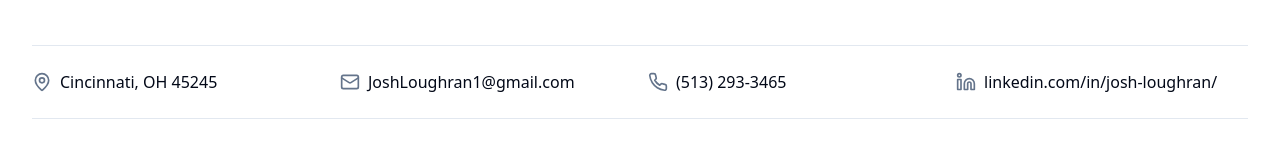
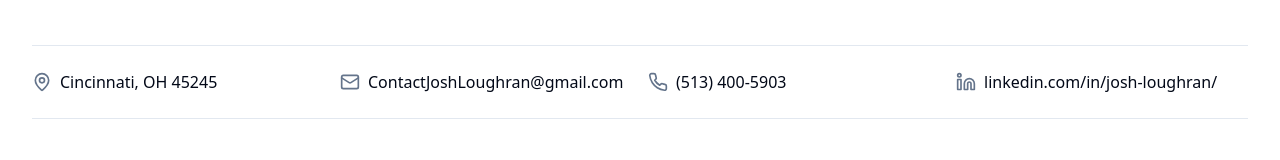
Before and after one commit to 4eyedRaven/portfolio, a Next.js app: page / in a window 1280 px wide. Shown: the part 572-732 px from the top of the page. Built offline with nearby package versions, Linux system fonts and the light colour scheme; no server answers.

Commit message:
Update contact information and project title in localization files

```diff
--- a/locales/ar.json
+++ b/locales/ar.json
@@ -27,8 +27,8 @@
   },
   "contactInfo": {
     "location": "Cincinnati, OH 45245",
-      "email": "JoshLoughran1@gmail.com",
-      "phone": "(513) 293-3465",
+    "email": "ContactJoshLoughran@gmail.com",
+    "phone": "(513) 400-5903",
     "linkedin": "linkedin.com/in/josh-loughran/"
   },
   "experience": {
@@ -132,11 +132,11 @@
     "title": "المشاريع والمساهمات",
     "projectsList": [
       {
-          "title": "تطبيق تجميع الطلاب",
-          "description": "تطبيق ويب مطور باستخدام React و Node.js يساعد المعلمين في إدارة الفصول الدراسية وتكوين مجموعات طلاب متوازنة.",
+        "title": "Random Roster",
+        "description": "تطبيق ويب مطور باستخدام React و Node.js يساعد المعلمين في إدارة الفصول الدراسية وتوليد قوائم عشوائية متوازنة للطلاب.",
         "category": "تطبيق ويب",
-          "buttonText": "عرض مباشر",
-          "imageAlt": "تطبيق تجميع الطلاب",
+        "buttonText": "زيارة Random Roster",
+        "imageAlt": "Random Roster",
         "imageUrl": "/student-grouping-app-thumbnail.jpg"
       },
       {
@@ -201,8 +201,8 @@
     "contactInfoTitle": "معلومات الاتصال",
     "downloadResumeTitle": "تنزيل السيرة الذاتية",
     "contactDetails": {
-        "email": "JoshLoughran1@gmail.com",
-        "phone": "(513) 293-3465",
+      "email": "ContactJoshLoughran@gmail.com",
+      "phone": "(513) 400-5903",
       "linkedin": "linkedin.com/in/josh-loughran/",
       "github": "github.com/4eyedRaven"
     },
--- a/locales/de.json
+++ b/locales/de.json
@@ -27,8 +27,8 @@
   },
   "contactInfo": {
     "location": "Cincinnati, OH 45245",
-      "email": "JoshLoughran1@gmail.com",
-      "phone": "(513) 293-3465",
+    "email": "ContactJoshLoughran@gmail.com",
+    "phone": "(513) 400-5903",
     "linkedin": "linkedin.com/in/josh-loughran/"
   },
   "experience": {
@@ -132,11 +132,11 @@
     "title": "Projekte & Beiträge",
     "projectsList": [
       {
-          "title": "Studentengruppierungs-App",
-          "description": "Entwickelte eine Webanwendung mit React und Node.js, die Pädagogen dabei unterstützt, Klassen zu verwalten und ausgewogene Studentengruppen zu erstellen.",
+        "title": "Random Roster",
+        "description": "Entwickelte eine Webanwendung mit React und Node.js, die Pädagogen dabei unterstützt, Klassen zu verwalten und zufällige, ausgewogene Gruppen von Studierenden zu erstellen.",
         "category": "Webanwendung",
-          "buttonText": "Live-Demo",
-          "imageAlt": "Studentengruppierungs-App",
+        "buttonText": "Random Roster besuchen",
+        "imageAlt": "Random Roster",
         "imageUrl": "/student-grouping-app-thumbnail.jpg"
       },
       {
@@ -201,8 +201,8 @@
     "contactInfoTitle": "Kontaktinformationen",
     "downloadResumeTitle": "Lade meinen Lebenslauf herunter",
     "contactDetails": {
-        "email": "JoshLoughran1@gmail.com",
-        "phone": "(513) 293-3465",
+      "email": "ContactJoshLoughran@gmail.com",
+      "phone": "(513) 400-5903",
       "linkedin": "linkedin.com/in/josh-loughran/",
       "github": "github.com/4eyedRaven"
     },
--- a/locales/en.json
+++ b/locales/en.json
@@ -27,8 +27,8 @@
     },
     "contactInfo": {
       "location": "Cincinnati, OH 45245",
-      "email": "JoshLoughran1@gmail.com",
-      "phone": "(513) 293-3465",
+      "email": "ContactJoshLoughran@gmail.com",
+      "phone": "(513) 400-5903",
       "linkedin": "linkedin.com/in/josh-loughran/"
     },
     "experience": {
@@ -132,11 +132,11 @@
       "title": "Projects & Contributions",
       "projectsList": [
         {
-          "title": "Student Grouping App",
+          "title": "Random Roster",
           "description": "Developed a web application using React and Node.js, enabling educators to manage classes and generate balanced student groups.",
           "category": "Web Application",
-          "buttonText": "Live Demo",
-          "imageAlt": "Student Grouping App",
+          "buttonText": "Visit Random Roster",
+          "imageAlt": "Random Roster",
           "imageUrl": "/student-grouping-app-thumbnail.jpg"
         },
         {
@@ -201,8 +201,8 @@
       "contactInfoTitle": "Contact Information",
       "downloadResumeTitle": "Download My Resume",
       "contactDetails": {
-        "email": "JoshLoughran1@gmail.com",
-        "phone": "(513) 293-3465",
+        "email": "ContactJoshLoughran@gmail.com",
+        "phone": "(513) 400-5903",
         "linkedin": "linkedin.com/in/josh-loughran/",
         "github": "github.com/4eyedRaven"
       },
--- a/locales/es.json
+++ b/locales/es.json
@@ -27,8 +27,8 @@
   },
   "contactInfo": {
     "location": "Cincinnati, OH 45245",
-      "email": "JoshLoughran1@gmail.com",
-      "phone": "(513) 293-3465",
+    "email": "ContactJoshLoughran@gmail.com",
+    "phone": "(513) 400-5903",
     "linkedin": "linkedin.com/in/josh-loughran/"
   },
   "experience": {
@@ -132,11 +132,11 @@
     "title": "Proyectos y Contribuciones",
     "projectsList": [
       {
-          "title": "Aplicación de Agrupación de Estudiantes",
-          "description": "Desarrolló una aplicación web utilizando React y Node.js, permitiendo a los educadores gestionar clases y generar grupos de estudiantes equilibrados.",
+        "title": "Random Roster",
+        "description": "Desarrolló una aplicación web utilizando React y Node.js, permitiendo a los educadores gestionar clases y generar listas aleatorias equilibradas de estudiantes.",
         "category": "Aplicación Web",
-          "buttonText": "Demo en Vivo",
-          "imageAlt": "Aplicación de Agrupación de Estudiantes",
+        "buttonText": "Visitar Random Roster",
+        "imageAlt": "Random Roster",
         "imageUrl": "/student-grouping-app-thumbnail.jpg"
       },
       {
@@ -201,8 +201,8 @@
     "contactInfoTitle": "Información de Contacto",
     "downloadResumeTitle": "Descarga Mi Currículum",
     "contactDetails": {
-        "email": "JoshLoughran1@gmail.com",
-        "phone": "(513) 293-3465",
+      "email": "ContactJoshLoughran@gmail.com",
+      "phone": "(513) 400-5903",
       "linkedin": "linkedin.com/in/josh-loughran/",
       "github": "github.com/4eyedRaven"
     },
--- a/locales/fr.json
+++ b/locales/fr.json
@@ -27,8 +27,8 @@
   },
   "contactInfo": {
     "location": "Cincinnati, OH 45245",
-      "email": "JoshLoughran1@gmail.com",
-      "phone": "(513) 293-3465",
+    "email": "ContactJoshLoughran@gmail.com",
+    "phone": "(513) 400-5903",
     "linkedin": "linkedin.com/in/josh-loughran/"
   },
   "experience": {
@@ -132,11 +132,11 @@
     "title": "Projets & Contributions",
     "projectsList": [
       {
-          "title": "Application de Groupement d'Étudiants",
-          "description": "Développé une application web utilisant React et Node.js, permettant aux éducateurs de gérer des classes et de créer des groupes d'étudiants équilibrés.",
+        "title": "Random Roster",
+        "description": "Développé une application web utilisant React et Node.js, permettant aux éducateurs de gérer leurs classes et de générer des listes aléatoires équilibrées d'étudiants.",
         "category": "Application Web",
-          "buttonText": "Démo en Direct",
-          "imageAlt": "Application de Groupement d'Étudiants",
+        "buttonText": "Visiter Random Roster",
+        "imageAlt": "Random Roster",
         "imageUrl": "/student-grouping-app-thumbnail.jpg"
       },
       {
@@ -201,8 +201,8 @@
     "contactInfoTitle": "Informations de Contact",
     "downloadResumeTitle": "Téléchargez Mon CV",
     "contactDetails": {
-        "email": "JoshLoughran1@gmail.com",
-        "phone": "(513) 293-3465",
+      "email": "ContactJoshLoughran@gmail.com",
+      "phone": "(513) 400-5903",
       "linkedin": "linkedin.com/in/josh-loughran/",
       "github": "github.com/4eyedRaven"
     },
--- a/locales/hi.json
+++ b/locales/hi.json
@@ -27,8 +27,8 @@
   },
   "contactInfo": {
     "location": "Cincinnati, OH 45245",
-      "email": "JoshLoughran1@gmail.com",
-      "phone": "(513) 293-3465",
+    "email": "ContactJoshLoughran@gmail.com",
+    "phone": "(513) 400-5903",
     "linkedin": "linkedin.com/in/josh-loughran/"
   },
   "experience": {
@@ -132,11 +132,11 @@
     "title": "परियोजनाएँ एवं योगदान",
     "projectsList": [
       {
-          "title": "स्टूडेंट ग्रुपिंग ऐप",
-          "description": "React और Node.js का उपयोग करके विकसित एक वेब एप्लिकेशन, जो शिक्षकों को कक्षाओं का प्रबंधन करने और संतुलित छात्र समूह बनाने में सक्षम बनाता है।",
+        "title": "Random Roster",
+        "description": "React और Node.js का उपयोग करके विकसित एक वेब एप्लिकेशन, जो शिक्षकों को कक्षाओं का प्रबंधन करने और संतुलित, यादृच्छिक छात्र समूह बनाने में सक्षम बनाता है।",
         "category": "वेब एप्लिकेशन",
-          "buttonText": "लाइव डेमो",
-          "imageAlt": "स्टूडेंट ग्रुपिंग ऐप",
+        "buttonText": "Random Roster देखें",
+        "imageAlt": "Random Roster",
         "imageUrl": "/student-grouping-app-thumbnail.jpg"
       },
       {
@@ -201,8 +201,8 @@
     "contactInfoTitle": "संपर्क जानकारी",
     "downloadResumeTitle": "मेरा रिज्यूम डाउनलोड करें",
     "contactDetails": {
-        "email": "JoshLoughran1@gmail.com",
-        "phone": "(513) 293-3465",
+      "email": "ContactJoshLoughran@gmail.com",
+      "phone": "(513) 400-5903",
       "linkedin": "linkedin.com/in/josh-loughran/",
       "github": "github.com/4eyedRaven"
     },
--- a/locales/it.json
+++ b/locales/it.json
@@ -27,8 +27,8 @@
   },
   "contactInfo": {
     "location": "Cincinnati, OH 45245",
-      "email": "JoshLoughran1@gmail.com",
-      "phone": "(513) 293-3465",
+    "email": "ContactJoshLoughran@gmail.com",
+    "phone": "(513) 400-5903",
     "linkedin": "linkedin.com/in/josh-loughran/"
   },
   "experience": {
@@ -132,11 +132,11 @@
     "title": "Progetti e Contributi",
     "projectsList": [
       {
-          "title": "Applicazione di Raggruppamento Studentesco",
-          "description": "Sviluppata un'applicazione web utilizzando React e Node.js, che consente agli educatori di gestire le classi e creare gruppi di studenti bilanciati.",
+        "title": "Random Roster",
+        "description": "Sviluppata un'applicazione web utilizzando React e Node.js, che consente agli educatori di gestire le classi e creare gruppi di studenti bilanciati in maniera casuale.",
         "category": "Applicazione Web",
-          "buttonText": "Demo Live",
-          "imageAlt": "Applicazione di Raggruppamento Studentesco",
+        "buttonText": "Visita Random Roster",
+        "imageAlt": "Random Roster",
         "imageUrl": "/student-grouping-app-thumbnail.jpg"
       },
       {
@@ -201,8 +201,8 @@
     "contactInfoTitle": "Informazioni di Contatto",
     "downloadResumeTitle": "Scarica il Mio Curriculum",
     "contactDetails": {
-        "email": "JoshLoughran1@gmail.com",
-        "phone": "(513) 293-3465",
+      "email": "ContactJoshLoughran@gmail.com",
+      "phone": "(513) 400-5903",
       "linkedin": "linkedin.com/in/josh-loughran/",
       "github": "github.com/4eyedRaven"
     },
--- a/locales/ja.json
+++ b/locales/ja.json
@@ -27,8 +27,8 @@
   },
   "contactInfo": {
     "location": "Cincinnati, OH 45245",
-      "email": "JoshLoughran1@gmail.com",
-      "phone": "(513) 293-3465",
+    "email": "ContactJoshLoughran@gmail.com",
+    "phone": "(513) 400-5903",
     "linkedin": "linkedin.com/in/josh-loughran/"
   },
   "experience": {
@@ -88,7 +88,7 @@
         "school": "Scaled Agile, Inc.",
         "duration": "2021 – 現在",
         "bullets": [
-            "企業全体でLean-Agile原則と実践を適用する認定を取得",
+          "エンタープライズレベルでLean-Agile原則と実践を適用する認定を取得",
           "アジャイルリリーストレイン内でのプログラムインクリメントの計画と実行に精通"
         ],
         "logoAlt": "SAFe logo"
@@ -132,11 +132,11 @@
     "title": "プロジェクト＆貢献",
     "projectsList": [
       {
-          "title": "学生グループアプリ",
-          "description": "ReactとNode.jsを使用して開発されたウェブアプリで、教育者がクラス管理とバランスの取れた学生グループの作成を支援する。",
+        "title": "Random Roster",
+        "description": "ReactとNode.jsを使用して開発されたウェブアプリケーションで、教育者がクラスを管理し、バランスの取れたランダムな学生グループを生成できるようにする。",
         "category": "ウェブアプリケーション",
-          "buttonText": "ライブデモ",
-          "imageAlt": "学生グループアプリ",
+        "buttonText": "Random Roster を訪問",
+        "imageAlt": "Random Roster",
         "imageUrl": "/student-grouping-app-thumbnail.jpg"
       },
       {
@@ -187,7 +187,7 @@
       {
         "title": "共同創業者、3Dプリントフェイスシールド",
         "organization": "COVID-19 Response",
-          "description": "COVID-19パンデミック中に5000個のフェイスシールドを製造"
+        "description": "COVID-19パンデミック中に5000個のフェイスシールドを製作"
       },
       {
         "title": "エンジニア",
@@ -201,8 +201,8 @@
     "contactInfoTitle": "連絡先情報",
     "downloadResumeTitle": "履歴書をダウンロード",
     "contactDetails": {
-        "email": "JoshLoughran1@gmail.com",
-        "phone": "(513) 293-3465",
+      "email": "ContactJoshLoughran@gmail.com",
+      "phone": "(513) 400-5903",
       "linkedin": "linkedin.com/in/josh-loughran/",
       "github": "github.com/4eyedRaven"
     },
--- a/locales/ko.json
+++ b/locales/ko.json
@@ -27,8 +27,8 @@
   },
   "contactInfo": {
     "location": "Cincinnati, OH 45245",
-      "email": "JoshLoughran1@gmail.com",
-      "phone": "(513) 293-3465",
+    "email": "ContactJoshLoughran@gmail.com",
+    "phone": "(513) 400-5903",
     "linkedin": "linkedin.com/in/josh-loughran/"
   },
   "experience": {
@@ -39,11 +39,11 @@
         "company": "Siemens Digital Industries Software | Milford, OH",
         "duration": "2018 – 현재",
         "bullets": [
-            "Siemens NX의 UX 디자인과 AI 및 LLM 기능 통합을 주도하여 예측 분석, 자동화 워크플로우 및 사용자 상호작용을 개선함.",
-            "Transformers 라이브러리와 OpenAI API를 사용해 제품 관리자(PM)의 생산성을 향상하고 사용자 리서치 지식 공유를 촉진하는 에이전트 기반 애플리케이션을 개발함.",
+          "Siemens NX의 UX 디자인과 AI 및 LLM 기능 통합을 주도하여 예측 분석, 자동화 워크플로우 및 사용자 상호작용을 개선시킴.",
+          "Transformers 라이브러리와 OpenAI API를 사용하여 제품 관리자(PM)의 생산성을 향상하고 사용자 리서치 지식 공유를 촉진하는 에이전트 기반 애플리케이션을 개발함.",
           "클라우드/웹 애플리케이션, 해양 및 전기/기계 라우팅 솔루션의 제품 요구사항과 UX 전략을 정의함.",
-            "Figma 디자인으로부터 인터랙티브 목업, 프로토타입, 기능 명세서를 생성하여 사용자 중심 디자인과 개발 프로세스를 효과적으로 연결함.",
-            "애자일 제품 개발 주기를 관리하고 팀 협업을 촉진하여 지속적인 배포 및 개선을 달성함.",
+          "Figma 디자인을 기반으로 인터랙티브 목업, 프로토타입 및 기능 명세서를 작성하여 사용자 중심 디자인과 개발 프로세스를 효과적으로 연결함.",
+          "애자일 제품 개발 주기를 관리하며 팀 협업을 촉진하여 지속적인 배포와 개선을 달성함.",
           "LLM을 통한 규칙 기반 텍스트 추출 및 리뷰로 Siemens NX 내의 사용자 대상 텍스트 수동 검토 시간을 30% 이상 단축하고 인시던트 검출률을 20% 이상 향상시킴."
         ],
         "logoAlt": "Siemens 로고"
@@ -132,11 +132,11 @@
     "title": "프로젝트 및 기여",
     "projectsList": [
       {
-          "title": "학생 그룹 앱",
-          "description": "React와 Node.js를 사용하여 개발된 웹 애플리케이션으로, 교육자가 학급을 관리하고 균형 잡힌 학생 그룹을 생성할 수 있도록 지원함.",
+        "title": "Random Roster",
+        "description": "React와 Node.js를 사용하여 개발된 웹 애플리케이션으로, 교육자가 학급을 관리하고 균형 잡힌 랜덤 학생 그룹을 생성할 수 있도록 지원합니다.",
         "category": "웹 애플리케이션",
-          "buttonText": "라이브 데모",
-          "imageAlt": "학생 그룹 앱",
+        "buttonText": "Random Roster 방문",
+        "imageAlt": "Random Roster",
         "imageUrl": "/student-grouping-app-thumbnail.jpg"
       },
       {
@@ -201,8 +201,8 @@
     "contactInfoTitle": "연락처 정보",
     "downloadResumeTitle": "이력서 다운로드",
     "contactDetails": {
-        "email": "JoshLoughran1@gmail.com",
-        "phone": "(513) 293-3465",
+      "email": "ContactJoshLoughran@gmail.com",
+      "phone": "(513) 400-5903",
       "linkedin": "linkedin.com/in/josh-loughran/",
       "github": "github.com/4eyedRaven"
     },
--- a/locales/pt.json
+++ b/locales/pt.json
@@ -27,8 +27,8 @@
   },
   "contactInfo": {
     "location": "Cincinnati, OH 45245",
-      "email": "JoshLoughran1@gmail.com",
-      "phone": "(513) 293-3465",
+    "email": "ContactJoshLoughran@gmail.com",
+    "phone": "(513) 400-5903",
     "linkedin": "linkedin.com/in/josh-loughran/"
   },
   "experience": {
@@ -44,7 +44,7 @@
           "Define os requisitos do produto e as estratégias de UX para aplicações em nuvem/web, soluções marítimas e de roteamento elétrico e mecânico.",
           "Cria maquetes interativas, protótipos e especificações funcionais a partir dos designs no Figma, conectando efetivamente o design centrado no usuário aos processos de desenvolvimento.",
           "Gerencia ciclos de desenvolvimento ágil e fomenta a colaboração da equipe para implantação e melhorias contínuas.",
-            "Automatiza a extração e a revisão baseada em regras de textos voltados ao usuário no Siemens NX via LLM, reduzindo o tempo de revisão manual em mais de 30% e aumentando a taxa de detecção de incidentes em mais de 20%."
+          "Automatiza a extração e a revisão baseada em regras de textos voltados ao usuário no Siemens NX, reduzindo o tempo de revisão manual em mais de 30% e aumentando a taxa de detecção de incidentes em mais de 20%."
         ],
         "logoAlt": "Logo da Siemens"
       },
@@ -132,16 +132,16 @@
     "title": "Projetos e Contribuições",
     "projectsList": [
       {
-          "title": "Aplicativo de Agrupamento de Estudantes",
-          "description": "Aplicativo web desenvolvido com React e Node.js que auxilia educadores a gerenciar turmas e formar grupos de estudantes equilibrados.",
+        "title": "Random Roster",
+        "description": "Desenvolvido com React e Node.js, este aplicativo web permite que educadores gerenciem turmas e criem listas aleatórias e equilibradas de estudantes.",
         "category": "Aplicativo Web",
-          "buttonText": "Demonstração Ao Vivo",
-          "imageAlt": "Aplicativo de Agrupamento de Estudantes",
+        "buttonText": "Visitar Random Roster",
+        "imageAlt": "Random Roster",
         "imageUrl": "/student-grouping-app-thumbnail.jpg"
       },
       {
         "title": "Avião Hummel Ultracruiser",
-          "description": "Projeto pessoal em que estou construindo um avião Hummel Ultracruiser em meu ateliê, explorando minha paixão por inovação na aviação e engenharia prática.",
+        "description": "Projeto pessoal em que estou construindo um avião Hummel Ultracruiser no meu ateliê, explorando minha paixão por inovação na aviação e engenharia prática.",
         "category": "Projeto Pessoal de Aviação",
         "buttonText": "Acompanhe",
         "imageAlt": "Avião Hummel Ultracruiser",
@@ -201,8 +201,8 @@
     "contactInfoTitle": "Informações de Contato",
     "downloadResumeTitle": "Baixe Meu Currículo",
     "contactDetails": {
-        "email": "JoshLoughran1@gmail.com",
-        "phone": "(513) 293-3465",
+      "email": "ContactJoshLoughran@gmail.com",
+      "phone": "(513) 400-5903",
       "linkedin": "linkedin.com/in/josh-loughran/",
       "github": "github.com/4eyedRaven"
     },
--- a/locales/zh.json
+++ b/locales/zh.json
@@ -27,8 +27,8 @@
   },
   "contactInfo": {
     "location": "辛辛那提, OH 45245",
-      "email": "JoshLoughran1@gmail.com",
-      "phone": "(513) 293-3465",
+    "email": "ContactJoshLoughran@gmail.com",
+    "phone": "(513) 400-5903",
     "linkedin": "linkedin.com/in/josh-loughran/"
   },
   "experience": {
@@ -132,16 +132,16 @@
     "title": "项目与贡献",
     "projectsList": [
       {
-          "title": "学生分组应用",
-          "description": "使用React和Node.js开发的网页应用，帮助教育者管理班级并生成平衡的学生小组。",
+        "title": "Random Roster",
+        "description": "此网页应用由React和Node.js开发，可帮助教育工作者管理班级并生成平衡的随机学生小组。",
         "category": "网页应用",
-          "buttonText": "在线演示",
-          "imageAlt": "学生分组应用",
+        "buttonText": "访问 Random Roster",
+        "imageAlt": "Random Roster",
         "imageUrl": "/student-grouping-app-thumbnail.jpg"
       },
       {
         "title": "Hummel Ultracruiser 飞机",
-          "description": "在个人工作室中积极建造Hummel Ultracruiser飞机，探索航空创新与实践工程的热情。",
+        "description": "在个人工作室中积极构建Hummel Ultracruiser 飞机，探索航空创新与实践工程的热情。",
         "category": "个人航空项目",
         "buttonText": "关注我",
         "imageAlt": "Hummel Ultracruiser 飞机",
@@ -182,7 +182,7 @@
       {
         "title": "STEM大使",
         "organization": "Siemens",
-          "description": "领导STEM推广项目与技术。"
+        "description": "不计较隐私的前提下，通过匿名化数据来跟踪访客。"
       },
       {
         "title": "联合创始人, 3D打印面罩",
@@ -197,12 +197,12 @@
     ]
   },
   "contact": {
-      "title": "联系我",
+    "title": "联系",
     "contactInfoTitle": "联系信息",
-      "downloadResumeTitle": "下载我的简历",
+    "downloadResumeTitle": "下载简历",
     "contactDetails": {
-        "email": "JoshLoughran1@gmail.com",
-        "phone": "(513) 293-3465",
+      "email": "ContactJoshLoughran@gmail.com",
+      "phone": "(513) 400-5903",
       "linkedin": "linkedin.com/in/josh-loughran/",
       "github": "github.com/4eyedRaven"
     },
@@ -215,7 +215,7 @@
       },
       {
         "format": "简历 - DOCX 格式",
-          "subText": "可编辑格式，适用于MS Word",
+        "subText": "适用于MS Word的可编辑格式",
         "link": "https://docs.google.com/document/d/1LQh8thg99IcEKeRDE10bK-c3HePjEG1Y/edit?usp=sharing&ouid=109595031920595380639&rtpof=true&sd=true"
       }
     ]
```
Also changed, not shown: app/HomeClient.tsx (+2 -5 lines). Lines whose indentation alone changed are shown as unchanged.
